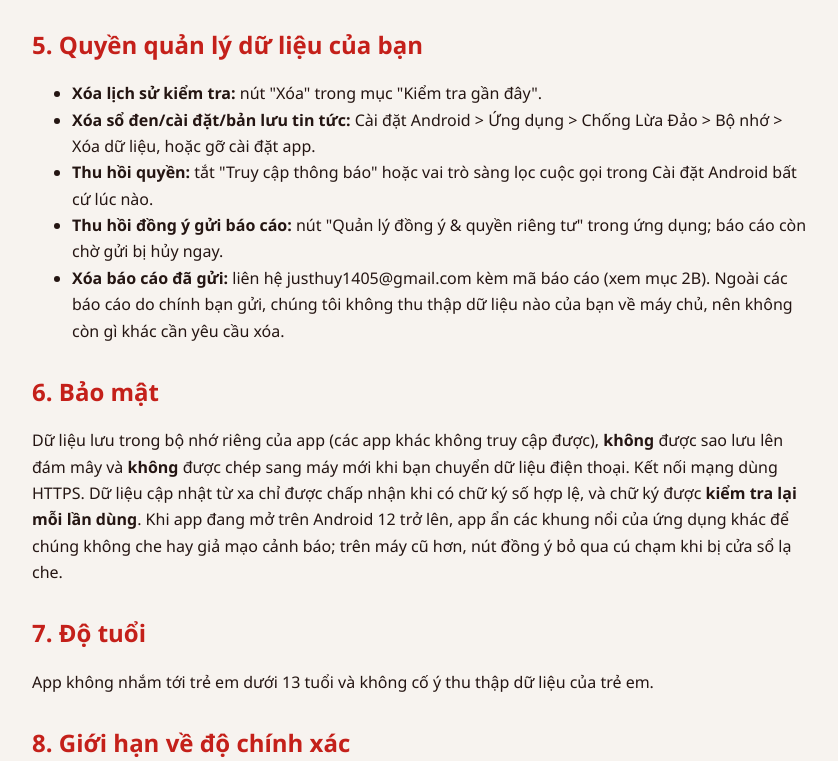
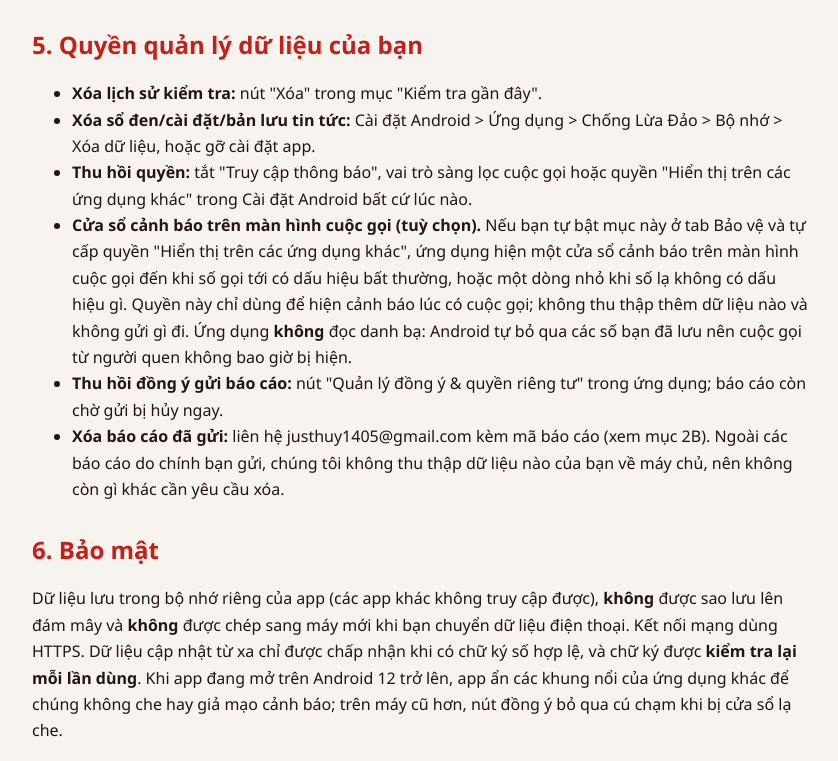
Before and after one commit to Daniel-tran1465/chongluadao-policy, a plain HTML site: page privacy.html in a window 1280 px wide. Shown: the part 6591-7352 px from the top of the page, without its empty margins (218-1056 px from the left). Drawn offline with Linux system fonts and the light colour scheme.

Commit message:
Cập nhật dữ liệu và trang chính sách (2026-10-06)

```diff
--- a/privacy.html
+++ b/privacy.html
@@ -35,7 +35,7 @@ th,td{border-color:#3A2A22} blockquote{background:#2E211E} code{background:#2E21
 <h2>4. Chia sẻ dữ liệu</h2>
 <p>Chúng tôi <strong>không bán, không chia sẻ, không tiết lộ</strong> dữ liệu của bạn cho bên thứ ba. Báo cáo vụ lừa đảo bạn gửi (mục 2B) được lưu trên dịch vụ của Google với tư cách bên cung cấp hạ tầng lưu trữ cho chúng tôi, không phải để Google hay ai khác sử dụng. Chức năng "Chia sẻ cảnh báo cho người thân" chỉ hoạt động khi bạn bấm nút; nội dung chia sẻ gồm <strong>mức độ rủi ro và các lý do</strong>, <strong>không</strong> bao gồm tin nhắn gốc, và bạn tự chọn người nhận.</p>
 <h2>5. Quyền quản lý dữ liệu của bạn</h2>
-<ul><li><strong>Xóa lịch sử kiểm tra:</strong> nút "Xóa" trong mục "Kiểm tra gần đây".</li><li><strong>Xóa sổ đen/cài đặt/bản lưu tin tức:</strong> Cài đặt Android &gt; Ứng dụng &gt; Chống Lừa Đảo &gt; Bộ nhớ &gt; Xóa dữ liệu, hoặc gỡ cài đặt app.</li><li><strong>Thu hồi quyền:</strong> tắt "Truy cập thông báo" hoặc vai trò sàng lọc cuộc gọi trong Cài đặt Android bất cứ lúc nào.</li><li><strong>Thu hồi đồng ý gửi báo cáo:</strong> nút "Quản lý đồng ý &amp; quyền riêng tư" trong ứng dụng; báo cáo còn chờ gửi bị hủy ngay.</li><li><strong>Xóa báo cáo đã gửi:</strong> liên hệ justhuy1405@gmail.com kèm mã báo cáo (xem mục 2B). Ngoài các báo cáo do chính bạn gửi, chúng tôi không thu thập dữ liệu nào của bạn về máy chủ, nên không còn gì khác cần yêu cầu xóa.</li></ul>
+<ul><li><strong>Xóa lịch sử kiểm tra:</strong> nút "Xóa" trong mục "Kiểm tra gần đây".</li><li><strong>Xóa sổ đen/cài đặt/bản lưu tin tức:</strong> Cài đặt Android &gt; Ứng dụng &gt; Chống Lừa Đảo &gt; Bộ nhớ &gt; Xóa dữ liệu, hoặc gỡ cài đặt app.</li><li><strong>Thu hồi quyền:</strong> tắt "Truy cập thông báo", vai trò sàng lọc cuộc gọi hoặc quyền "Hiển thị trên các ứng dụng khác" trong Cài đặt Android bất cứ lúc nào.</li><li><strong>Cửa sổ cảnh báo trên màn hình cuộc gọi (tuỳ chọn).</strong> Nếu bạn tự bật mục này ở tab Bảo vệ và tự cấp quyền "Hiển thị trên các ứng dụng khác", ứng dụng hiện một cửa sổ cảnh báo trên màn hình cuộc gọi đến khi số gọi tới có dấu hiệu bất thường, hoặc một dòng nhỏ khi số lạ không có dấu hiệu gì. Quyền này chỉ dùng để hiện cảnh báo lúc có cuộc gọi; không thu thập thêm dữ liệu nào và không gửi gì đi. Ứng dụng <strong>không</strong> đọc danh bạ: Android tự bỏ qua các số bạn đã lưu nên cuộc gọi từ người quen không bao giờ bị hiện.</li><li><strong>Thu hồi đồng ý gửi báo cáo:</strong> nút "Quản lý đồng ý &amp; quyền riêng tư" trong ứng dụng; báo cáo còn chờ gửi bị hủy ngay.</li><li><strong>Xóa báo cáo đã gửi:</strong> liên hệ justhuy1405@gmail.com kèm mã báo cáo (xem mục 2B). Ngoài các báo cáo do chính bạn gửi, chúng tôi không thu thập dữ liệu nào của bạn về máy chủ, nên không còn gì khác cần yêu cầu xóa.</li></ul>
 <h2>6. Bảo mật</h2>
 <p>Dữ liệu lưu trong bộ nhớ riêng của app (các app khác không truy cập được), <strong>không</strong> được sao lưu lên đám mây và <strong>không</strong> được chép sang máy mới khi bạn chuyển dữ liệu điện thoại. Kết nối mạng dùng HTTPS. Dữ liệu cập nhật từ xa chỉ được chấp nhận khi có chữ ký số hợp lệ, và chữ ký được <strong>kiểm tra lại mỗi lần dùng</strong>. Khi app đang mở trên Android 12 trở lên, app ẩn các khung nổi của ứng dụng khác để chúng không che hay giả mạo cảnh báo; trên máy cũ hơn, nút đồng ý bỏ qua cú chạm khi bị cửa sổ lạ che.</p>
 <h2>7. Độ tuổi</h2>
```
